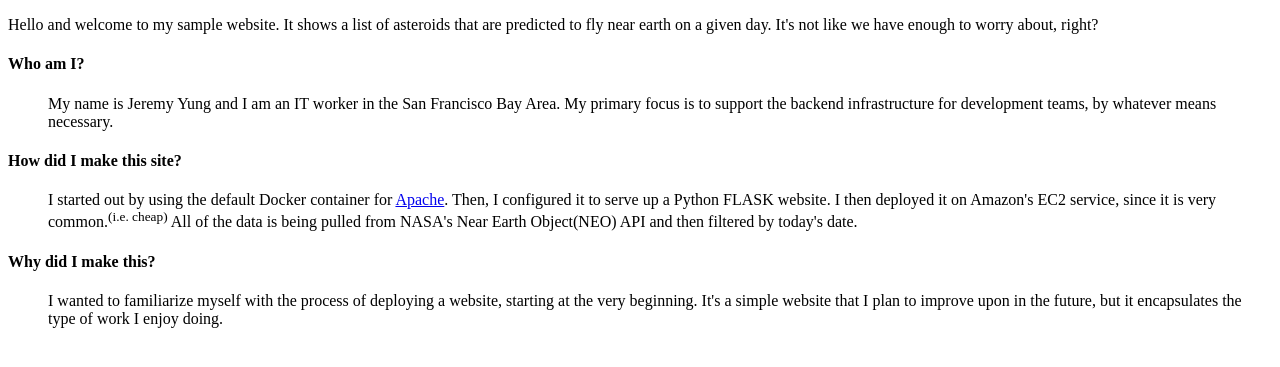
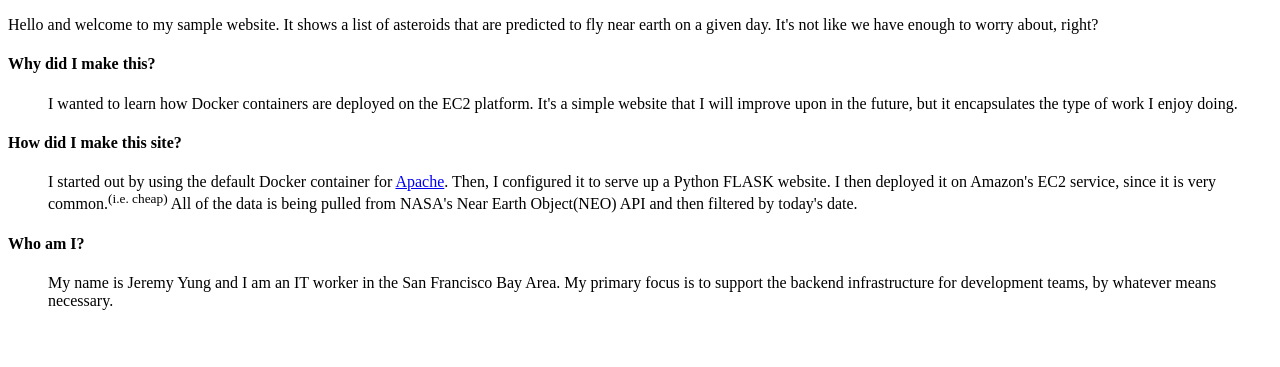
Before and after one commit to vodalin/fk_neopage, a Flask app: page /info in a window 1280 px wide. Shown: the top 367 px of the page. Run offline with Flask 2, Linux system fonts and the light colour scheme.

Commit message:
updated info text

```diff
--- a/src/templates/info.html
+++ b/src/templates/info.html
@@ -9,10 +9,10 @@
             Hello and welcome to my sample website. It shows a list of asteroids that are predicted to fly near earth
             on a given day. It's not like we have enough to worry about, right?
         </p>
-        <dt><h4>Who am I?</h4></dt>
+        <dt><h4>Why did I make this?</h4></dt>
         <dd>
-            My name is Jeremy Yung and I am an IT worker in the San Francisco Bay Area. My primary focus
-            is to support the backend infrastructure for development teams, by whatever means necessary.
+            I wanted to learn how Docker containers are deployed on the EC2 platform.
+            It's a simple website that I will improve upon in the future, but it encapsulates the type of work I enjoy doing.
         </dd>
         <dt><h4>How did I make this site?</h4></dt>
         <dd>
@@ -20,10 +20,10 @@
             Then, I configured it to serve up a Python FLASK website. I then deployed it on Amazon's EC2 service, since
             it is very common.<sup>(i.e. cheap)</sup> All of the data is being pulled from NASA's Near Earth Object(NEO) API and then filtered by today's date.
         </dd>
-        <dt><h4>Why did I make this?</h4></dt>
+        <dt><h4>Who am I?</h4></dt>
         <dd>
-            I wanted to familiarize myself with the process of deploying a website, starting at the very beginning.
-            It's a simple website that I plan to improve upon in the future, but it encapsulates the type of work I enjoy doing.
+            My name is Jeremy Yung and I am an IT worker in the San Francisco Bay Area. My primary focus
+            is to support the backend infrastructure for development teams, by whatever means necessary.
         </dd>
     </div>
 </body>
```
Also changed, not shown: src/__init__.py (deleted).
